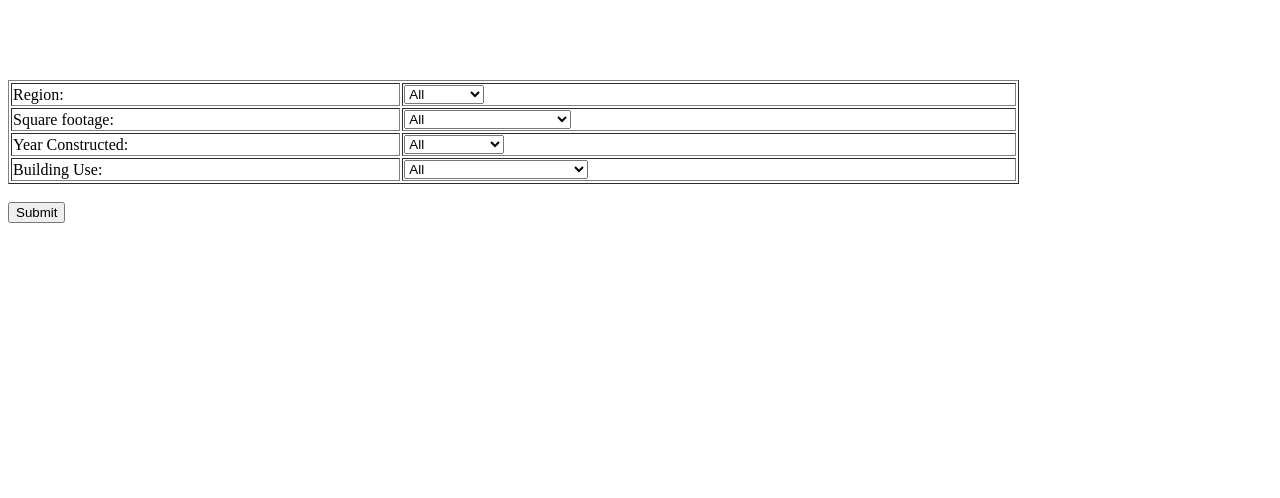
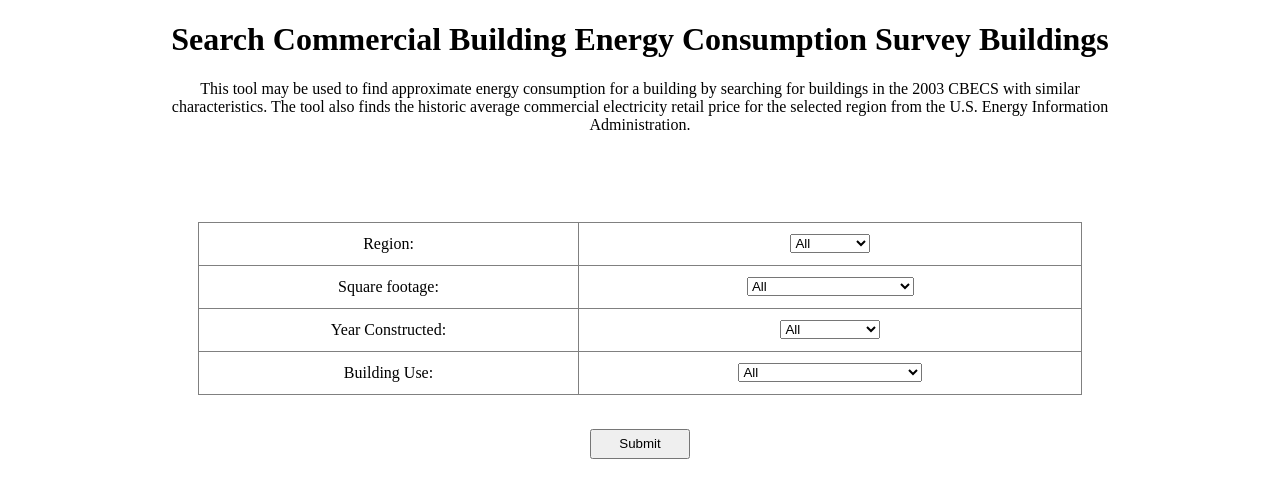
Before and after one commit to flibbertigibbet/cbecs-viewer, a Django app: page /cbecs/ in a window 1280 px wide. Shown: the top 498 px of the page. Run offline with Django 3.2, Linux system fonts and the light colour scheme; data comes from the database, SQL or seed files in the repository; parts of the project's set-up code (start-up, migrations or seed data) failed here and were passed over.

Commit message:
Prettifying

```diff
--- a/Templates/cbecs.html
+++ b/Templates/cbecs.html
@@ -3,21 +3,35 @@
 <html xmlns="http://www.w3.org/1999/xhtml" xml:lang="en" lang="en">
 <head>
 <style type="text/css">
-table.ex1 {table-layout:auto}
+table.ex1 {table-layout:auto; text-align:center;border-collapse: collapse;
+	margin-left:auto;  margin-right:auto;}
+table td, table th {padding: 100;}
+.two {width: 100px; height: 30px;}
+.three {width: 500px; height: 40px;}
+h1 {text-align:center}
+p {text-align:center; padding:0cm 4cm 0cm 4cm;}
 </style>
 </head>
 <title>Search CBECS</title>
+<h1>Search Commercial Building Energy Consumption Survey Buildings</h1>
+<p>This tool may be used to find approximate energy consumption for a building by searching for
+	buildings in the 2003 CBECS with similar characteristics.  The tool also finds the historic average
+	commercial electricity retail price for the selected region from the U.S. Energy Information Administration.
+</p>
 <form action="/cbecs/" method="post">{% csrf_token %}
-<table class="ex1" border="1" width="80%">
+<table class="ex1" border="1"; width="70%">
 {% for field in form %}
 	<tr>
         <div class="fieldWrapper">
             {{ field.errors }}
-            <td>{{ field.label_tag }}</td> &emsp; <td>{{ field }}</td>
+            <td>{{ field.label_tag }}</td> &emsp; <td class="three">{{ field }}</td>
         </div>
 {% endfor %}
 	</tr>
 </table>
 <br />
-<input type="submit" value="Submit" />
+<p>
+<input type="submit" class="two" value="Submit" />
+</p>
 </form>
+</html>
```
Also changed, not shown: Templates/results_table.html (+19 -5 lines).
